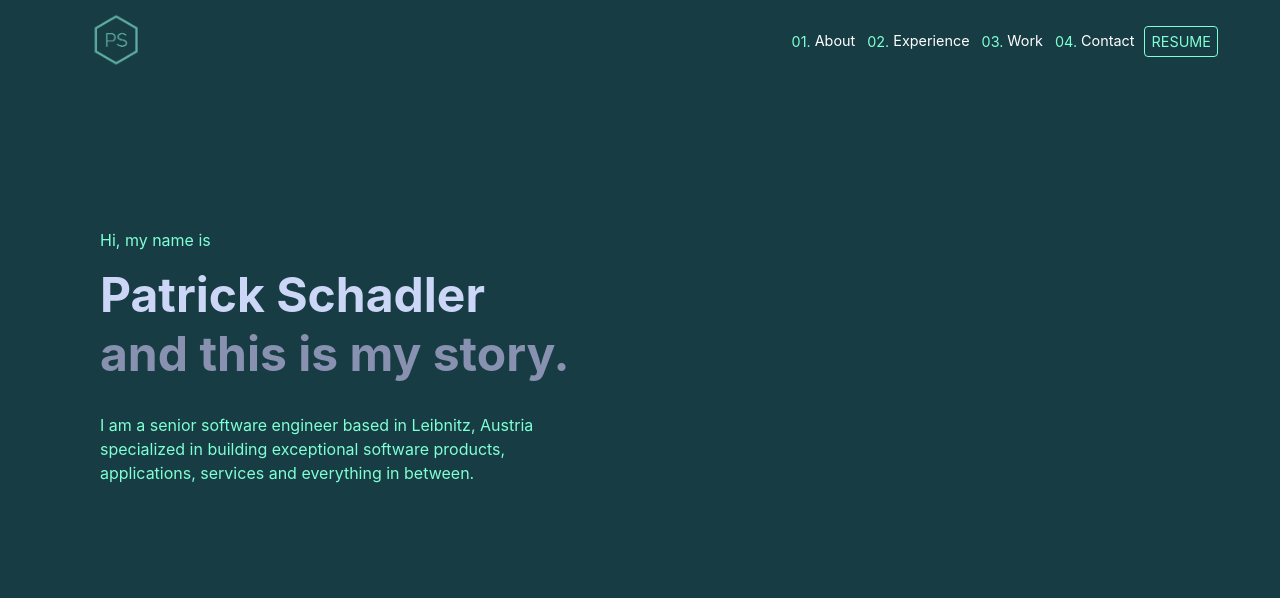
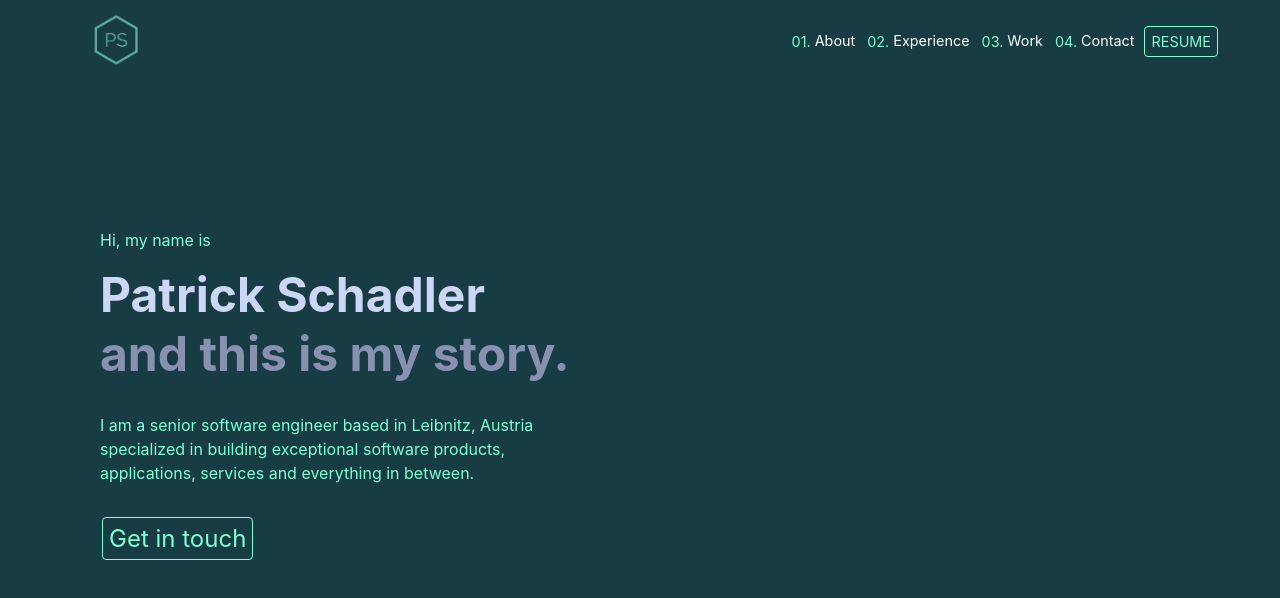
Before and after one commit to DonkeyKongJr/portfolio, a React (Create React App) app: page / in a window 1280 px wide. Shown: the top 598 px of the page. Built offline with nearby package versions, Linux system fonts and the light colour scheme; a web font is replaced by a local one.

Commit message:
feat(get-in-touch): add mailto

```diff
--- a/src/components/UI/Button/Button.js
+++ b/src/components/UI/Button/Button.js
@@ -1,13 +1,22 @@
 import React from 'react';
 import classes from './Button.module.css';
 
-const button = (props) => (
+const button = (props) => {
+  let size = 0.9;
+
+  if (props.size) {
+    size = props.size;
+  }
+
+  return (
     <button
-    className={[classes.Button, classes[props.buttonType]].join(' ')}
+      className={classes.Button}
+      style={{ fontSize: size + 'rem' }}
       onClick={props.clicked}
     >
       {props.children}
     </button>
   );
+};
 
 export default button;
--- a/src/components/UI/Introduction/Introduction.js
+++ b/src/components/UI/Introduction/Introduction.js
@@ -1,19 +1,36 @@
 import React from 'react';
 import classes from './Introduction.module.css';
-import Aux from '../../../hoc/Aux';
 import BigText from '../BigText/BigText';
+import Button from '../Button/Button';
 
-const contentSection = (props) => (
+class Introduction extends React.Component {
+  mailtoHandler = () => {
+    const email = 'patrick.schadler@gmail.com';
+    const subject = 'subject=Hi Patrick';
+    const body = 'body=Hi Patrick, I just saw your portfolio and ....';
+
+    const mailToText = [subject, body].join('&');
+
+    window.location = `mailto:${email}?${mailToText}`;
+  };
+
+  render() {
+    return (
       <div className={classes.Introduction}>
         <div className={classes.Heading}>Hi, my name is</div>
         <BigText>Patrick Schadler</BigText>
         <BigText color='Dark'>and this is my story.</BigText>
         <div className={classes.Description}>
-      I am a senior software engineer based in Leibnitz, Austria specialized in
-      building exceptional software products, applications, services and
+          I am a senior software engineer based in Leibnitz, Austria specialized
+          in building exceptional software products, applications, services and
           everything in between.
         </div>
+        <Button clicked={() => this.mailtoHandler()} size={1.5}>
+          Get in touch
+        </Button>
       </div>
     );
+  }
+}
 
-export default contentSection;
+export default Introduction;
--- a/src/components/UI/Introduction/Introduction.module.css
+++ b/src/components/UI/Introduction/Introduction.module.css
@@ -10,4 +10,5 @@
   margin-top: 30px;
   max-width: 500px;
   line-height: 1.5;
+  margin-bottom: 30px;
 }
```
Lines whose indentation alone changed are shown as unchanged.
